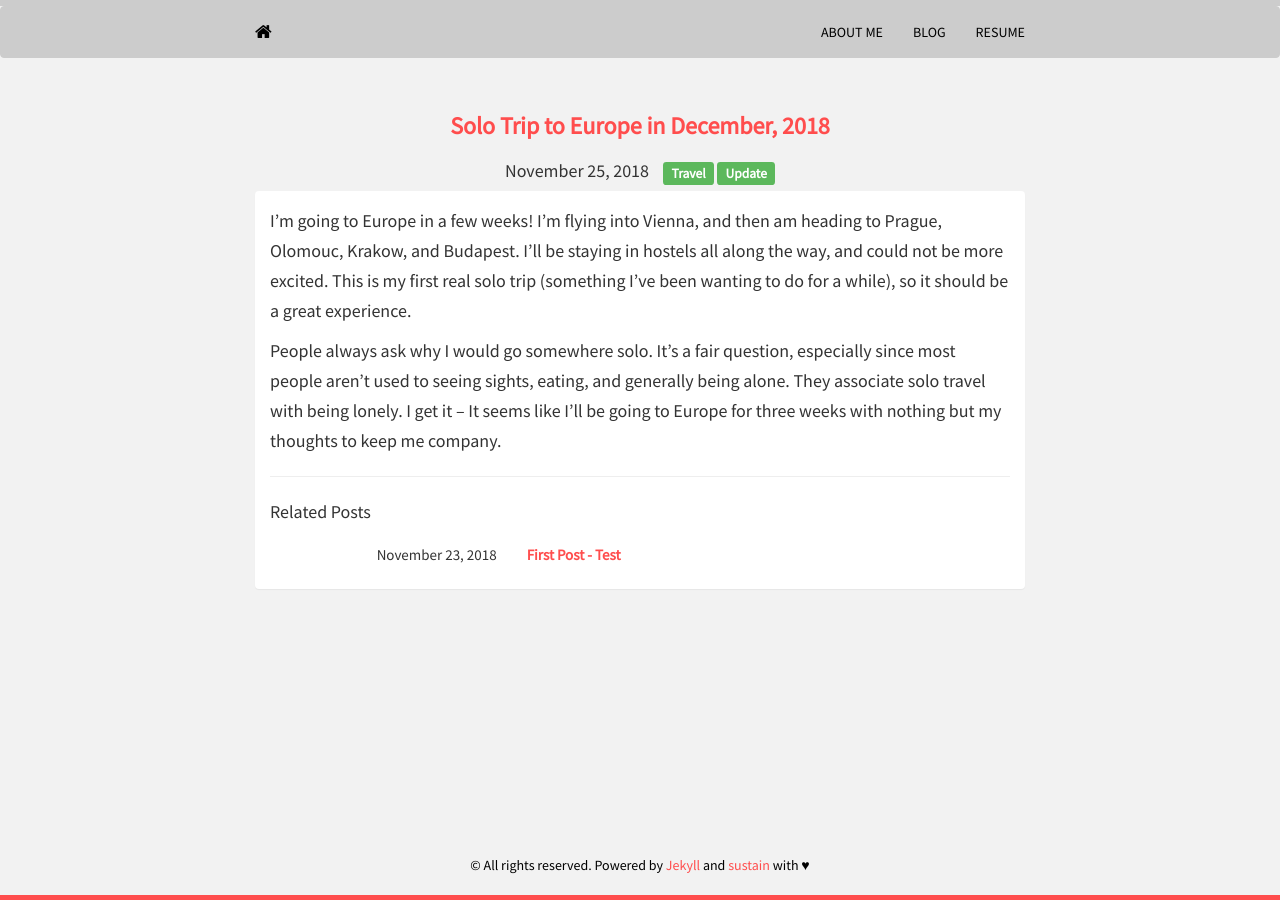
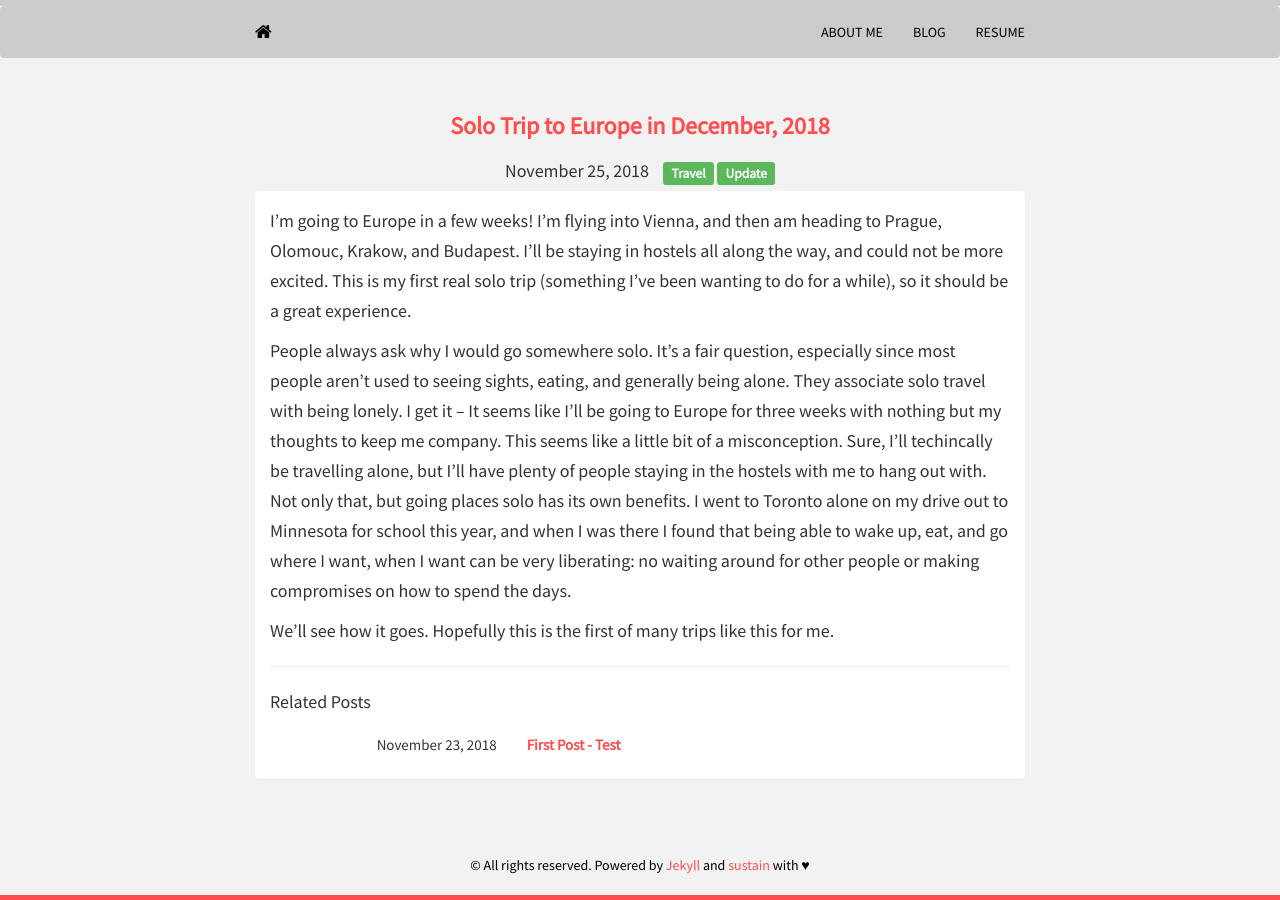
Before and after one commit to mrkaye97/mrkaye97.github.io, a Jekyll site: the page built from _posts/2018-11-25-First Solo Trip!.md, in a window 1280 px wide. Built offline with Jekyll 4.4.1, drawn with Linux system fonts in a browser that asks for light colours; nearby versions of some CDN libraries.

Commit message:
Update 2018-11-25-First Solo Trip!.md

```diff
--- a/_posts/2018-11-25-First Solo Trip!.md
+++ b/_posts/2018-11-25-First Solo Trip!.md
@@ -8,4 +8,6 @@ tags:
 
 I'm going to Europe in a few weeks! I'm flying into Vienna, and then am heading to Prague, Olomouc, Krakow, and Budapest. I'll be staying in hostels all along the way, and could not be more excited. This is my first real solo trip (something I've been wanting to do for a while), so it should be a great experience.
 
-People always ask why I would go somewhere solo. It's a fair question, especially since most people aren't used to seeing sights, eating, and generally being alone. They associate solo travel with being lonely. I get it -- It seems like I'll be going to Europe for three weeks with nothing but my thoughts to keep me company.
+People always ask why I would go somewhere solo. It's a fair question, especially since most people aren't used to seeing sights, eating, and generally being alone. They associate solo travel with being lonely. I get it -- It seems like I'll be going to Europe for three weeks with nothing but my thoughts to keep me company. This seems like a little bit of a misconception. Sure, I'll techincally be travelling alone, but I'll have plenty of people staying in the hostels with me to hang out with. Not only that, but going places solo has its own benefits. I went to Toronto alone on my drive out to Minnesota for school this year, and when I was there I found that being able to wake up, eat, and go where I want, when I want can be very liberating: no waiting around for other people or making compromises on how to spend the days.
+
+We'll see how it goes. Hopefully this is the first of many trips like this for me.
```
